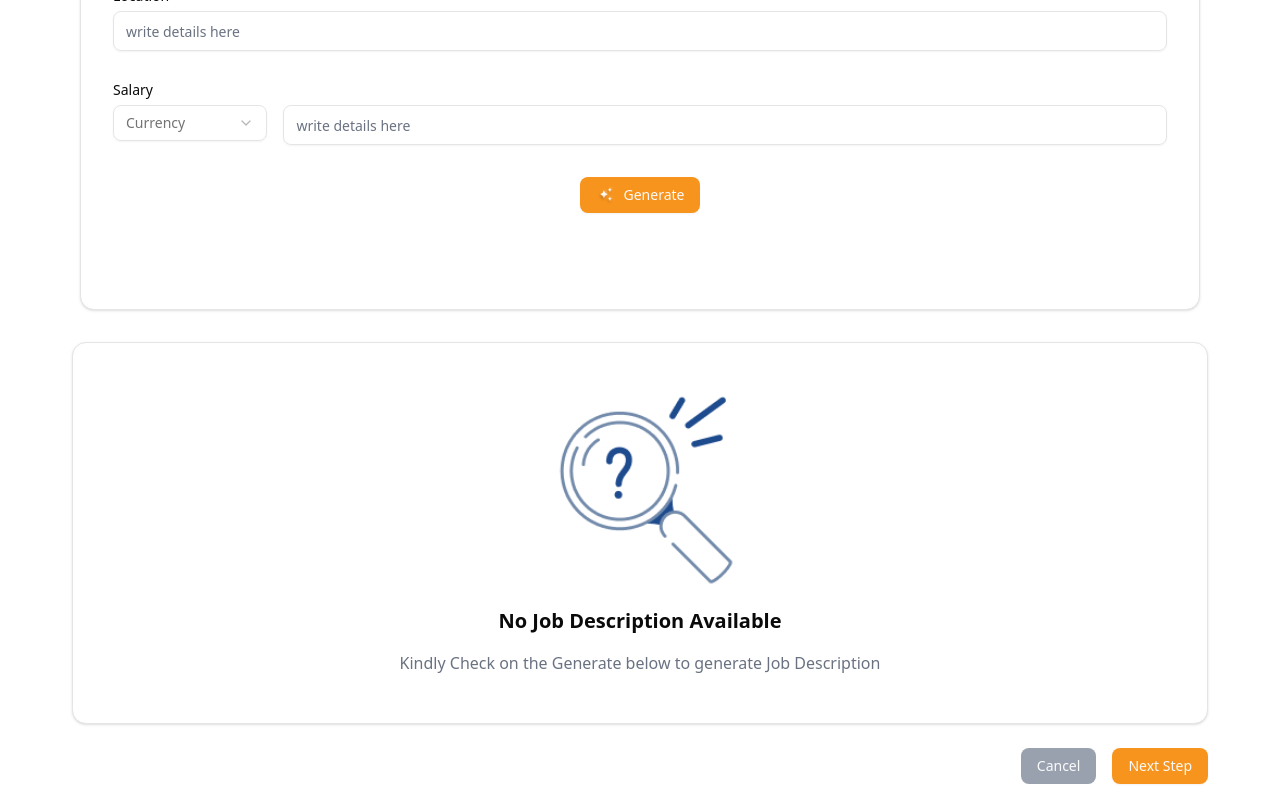
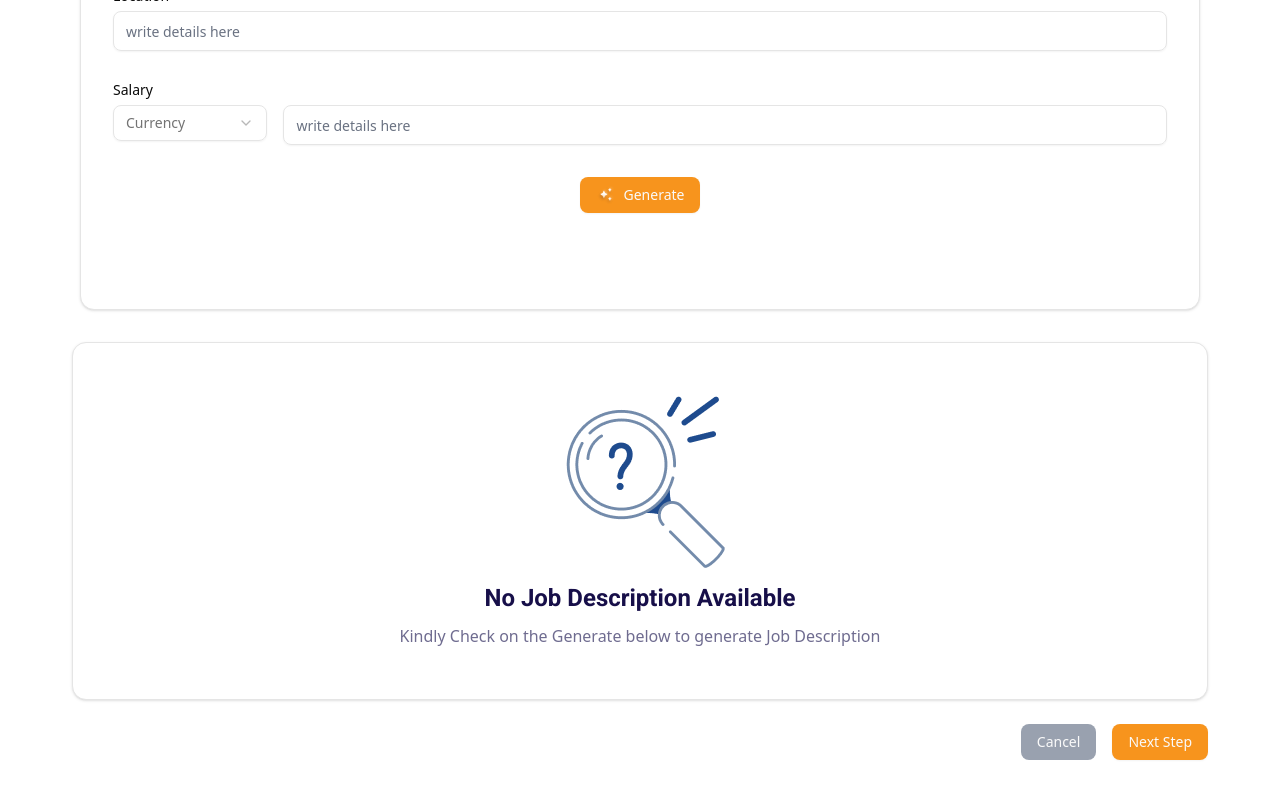
Before and after one commit to sayyamButt317/hire-with-tess-frontend, a Next.js app: page /interview in a window 1280 px wide. Shown: the part 731-1531 px from the top of the page. After the commit the page ends 1507 px from the top, so only its background shows below. Built offline with nearby package versions, Linux system fonts and the light colour scheme.

Commit message:
UI CHANGES

```diff
--- a/src/app/interview/component/emptycard.tsx
+++ b/src/app/interview/component/emptycard.tsx
@@ -17,10 +17,10 @@ export default function NoQuestion({
 }: NoQuestionProps) {
     return (
 
-            <div className="flex flex-col items-center text-center space-y-4">
-                <Image src={imageSrc} alt={title} width={200} height={200} />
-                <h1 className="text-xl font-semibold">{title}</h1>
-                <p className="text-gray-500">{description}</p>
+            <div className="flex flex-col items-center ">
+                <Image src={imageSrc} alt={title} width={184} height={184}  />
+                <h1 className="text-[24px] text-[#170F49]  leading-[46px] font-bold font-[roboto]">{title}</h1>
+                <p className="font-[Open Sans] font-normal text-[16px] leading-[30px] text-[#6F6C90]">{description}</p>
                 {children}
             </div>
 
--- a/src/app/interview/component/signupform.tsx
+++ b/src/app/interview/component/signupform.tsx
@@ -144,7 +144,7 @@ export default function SignupForm() {
                          I agree to the Terms of Service and acknowledge you have read our Privacy Policy
                     </label>
                 </div>
-                <Button type="submit" className="w-[528px] h-[64px] font-[roboto] cursor-pointer rounded-2xl" disabled={signupMutation.isPending}>
+                <Button type="submit" className="w-[528px] h-[64px] leading-[20px] font-[roboto]  cursor-pointer rounded-2xl" disabled={signupMutation.isPending}>
                     {signupMutation.isPending ? "Signing Up..." : "Sign Up to Continue"}
                 </Button>
             </form>
--- a/src/app/interview/question/page.tsx
+++ b/src/app/interview/question/page.tsx
@@ -23,7 +23,9 @@ export default function Questionnaire() {
 
     return (
         <div>
-            <InterviewLayout showStepper={true} currentStep={2} showGoogleLogin={false}
+            <InterviewLayout showStepper={true}
+                             currentStep={2}
+                             showGoogleLogin={false}
                              description="Review,edit, or regenerate questions before finalizing your interview">
                 <div className="flex flex-col w-full h-full items-center text-center space-y-4">
 
```
